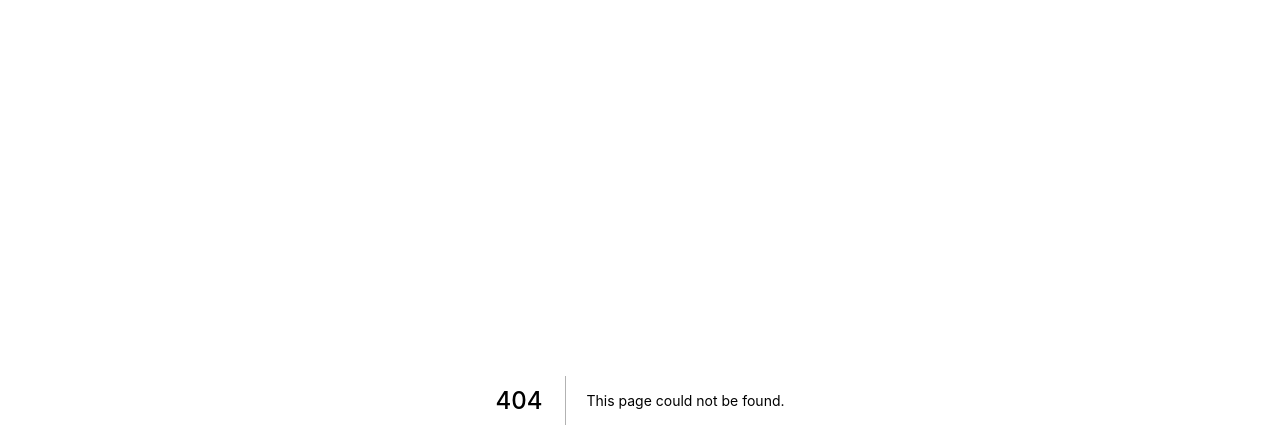
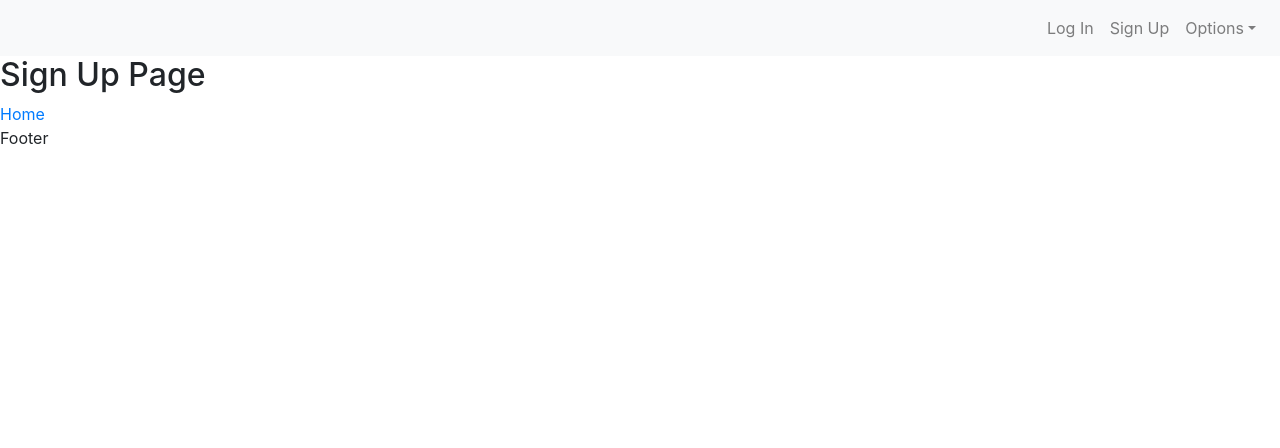
Before and after one commit to DarinGeorge/Cookie-Auth, a Next.js app in the folder client/: page /auth/signup in a window 1280 px wide. Before the commit this address had no page. Shown: the top 448 px of the page. Built offline with nearby package versions, Linux system fonts and the light colour scheme.

Commit message:
Added Navigation

```diff
--- a/client/components/Layout/include/Header.js
+++ b/client/components/Layout/include/Header.js
@@ -1,5 +1,6 @@
 import { useState } from 'react';
 import { APP_NAME } from '../../../config';
+import Link from 'next/link';
 import {
 	Collapse,
 	Navbar,
@@ -22,18 +23,23 @@ const Header = () => {
 	return (
 		<div>
 			<Navbar color='light' light expand='md'>
-				<NavbarBrand href='/'>{APP_NAME}</NavbarBrand>
+				<Link href='/'>
+					<NavLink className='font-weight-bold'>{APP_NAME}</NavLink>
+				</Link>
 				<NavbarToggler onClick={toggle} />
 				<Collapse isOpen={isOpen} navbar>
 					<Nav className='ml-auto' navbar>
 						<NavItem>
-							<NavLink href='/components/'>Components</NavLink>
+							<Link href='/auth/login'>
+								<NavLink>Log In</NavLink>
+							</Link>
 						</NavItem>
 						<NavItem>
-							<NavLink href='https://github.com/reactstrap/reactstrap'>
-								GitHub
-							</NavLink>
+							<Link href='/auth/signup'>
+								<NavLink>Sign Up</NavLink>
+							</Link>
 						</NavItem>
+
 						<UncontrolledDropdown nav inNavbar>
 							<DropdownToggle nav caret>
 								Options
--- /dev/null
+++ b/client/pages/auth/signup.js
@@ -0,0 +1,15 @@
+import Base from '../../components/Layout/Base';
+import Link from 'next/link';
+
+const Signup = () => {
+	return (
+		<Base>
+			<h2>Sign Up Page</h2>
+			<Link href='/'>
+				<a>Home</a>
+			</Link>
+		</Base>
+	);
+};
+
+export default Signup;
--- a/client/pages/index.js
+++ b/client/pages/index.js
@@ -1,9 +1,13 @@
 import Base from '../components/Layout/Base';
+import Link from 'next/link';
 
 const Index = () => {
 	return (
 		<Base>
 			<h2>Index Page</h2>
+			<Link href='/auth/signup'>
+				<a>Sign Up</a>
+			</Link>
 		</Base>
 	);
 };
```
Also changed, not shown: client/pages/auth/login.js (added, +11 -0 lines).
